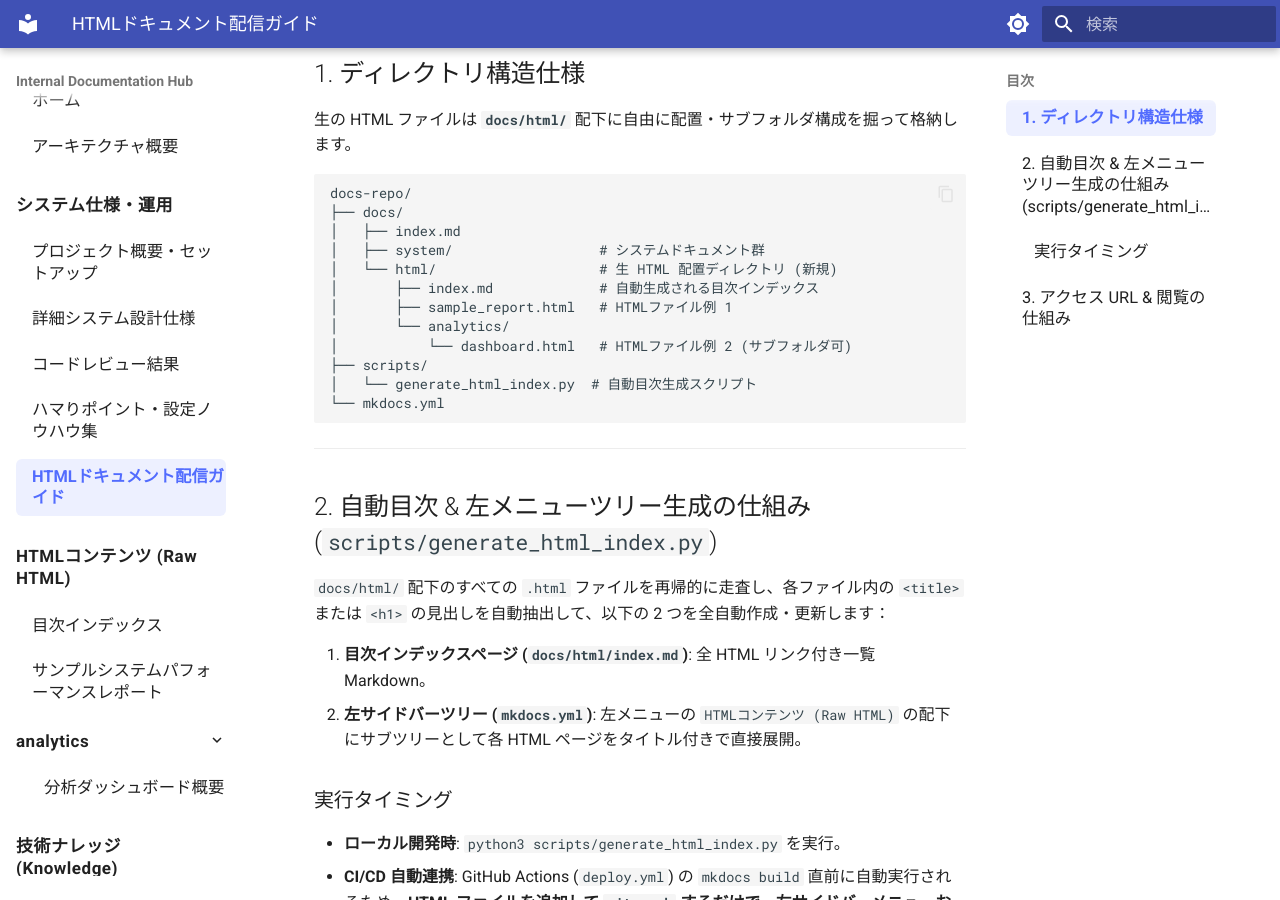
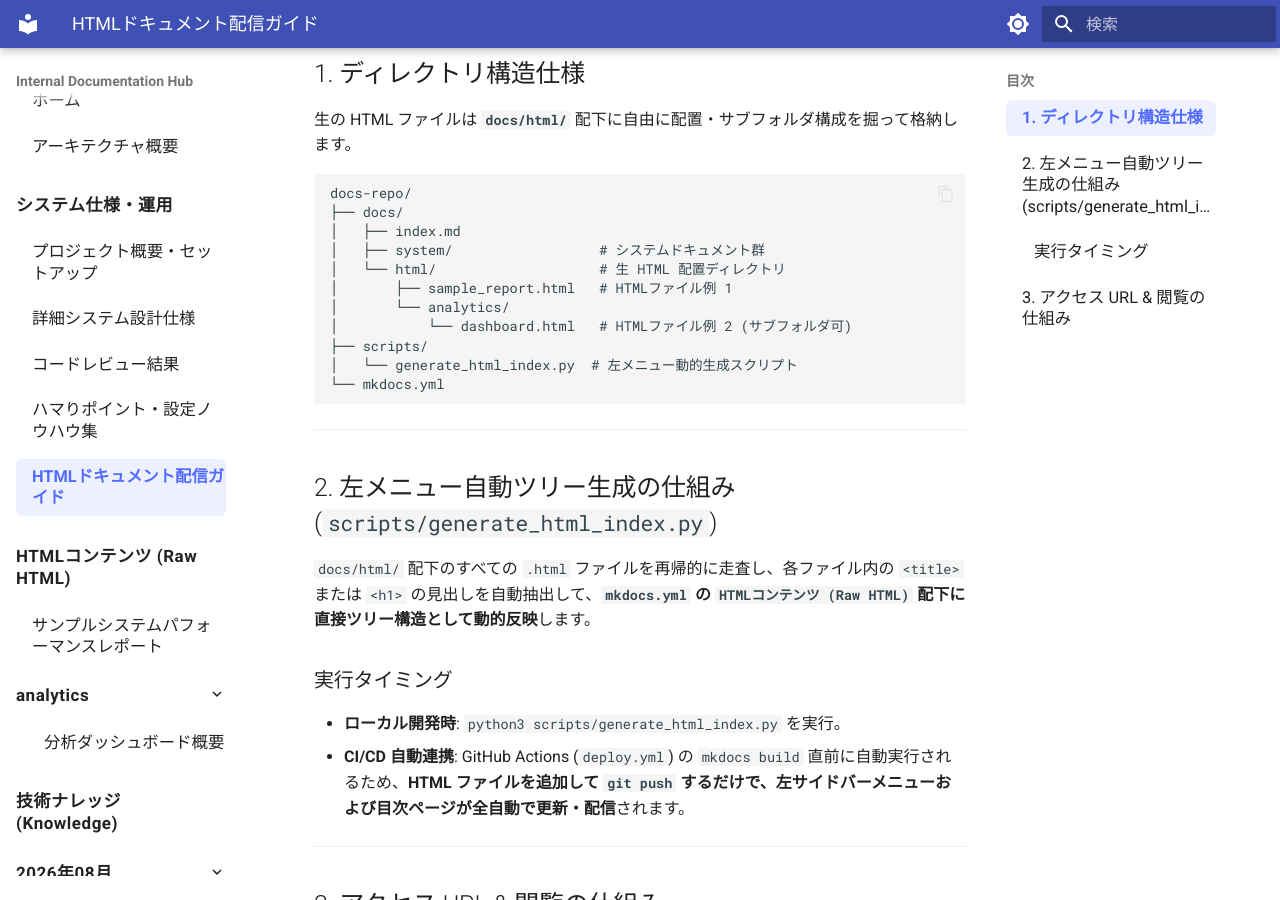
Before and after one commit to oharato/docs-repo, an MkDocs documentation site: the page built from docs/system/html_delivery_guide.md, in a window 1280 px wide and 900 px high, scrolled down 334 px. Built offline with MkDocs 1.6.1 and Material for MkDocs 9.7.7, drawn with Linux system fonts in a browser that asks for light colours.

Commit message:
refactor(html): remove index.md and directly list raw html files under left sidebar menu

````diff
--- a/docs/system/html_delivery_guide.md
+++ b/docs/system/html_delivery_guide.md
@@ -13,24 +13,20 @@ docs-repo/
 ├── docs/
 │   ├── index.md
 │   ├── system/                  # システムドキュメント群
-│   └── html/                    # 生 HTML 配置ディレクトリ (新規)
-│       ├── index.md             # 自動生成される目次インデックス
+│   └── html/                    # 生 HTML 配置ディレクトリ
 │       ├── sample_report.html   # HTMLファイル例 1
 │       └── analytics/
 │           └── dashboard.html   # HTMLファイル例 2 (サブフォルダ可)
 ├── scripts/
-│   └── generate_html_index.py  # 自動目次生成スクリプト
+│   └── generate_html_index.py  # 左メニュー動的生成スクリプト
 └── mkdocs.yml
 ```
 
 ---
 
-## 2. 自動目次 & 左メニューツリー生成の仕組み (`scripts/generate_html_index.py`)
+## 2. 左メニュー自動ツリー生成の仕組み (`scripts/generate_html_index.py`)
 
-`docs/html/` 配下のすべての `.html` ファイルを再帰的に走査し、各ファイル内の `<title>` または `<h1>` の見出しを自動抽出して、以下の 2 つを全自動作成・更新します：
-
-1. **目次インデックスページ (`docs/html/index.md`)**: 全 HTML リンク付き一覧 Markdown。
-2. **左サイドバーツリー (`mkdocs.yml`)**: 左メニューの `HTMLコンテンツ (Raw HTML)` の配下にサブツリーとして各 HTML ページをタイトル付きで直接展開。
+`docs/html/` 配下のすべての `.html` ファイルを再帰的に走査し、各ファイル内の `<title>` または `<h1>` の見出しを自動抽出して、**`mkdocs.yml` の `HTMLコンテンツ (Raw HTML)` 配下に直接ツリー構造として動的反映**します。
 
 ### 実行タイミング
 - **ローカル開発時**: `python3 scripts/generate_html_index.py` を実行。
--- a/mkdocs.yml
+++ b/mkdocs.yml
@@ -73,7 +73,6 @@ nav:
       - ハマりポイント・設定ノウハウ集: system/pitfalls_and_tips.md
       - HTMLドキュメント配信ガイド: system/html_delivery_guide.md
   - HTMLコンテンツ (Raw HTML):
-      - 目次インデックス: html/index.md
       - サンプルシステムパフォーマンスレポート: html/sample_report.html
       - analytics:
           - 分析ダッシュボード概要: html/analytics/dashboard.html
````
Also changed, not shown: docs/html/index.md (deleted, +0 -6 lines), 1 other file.
